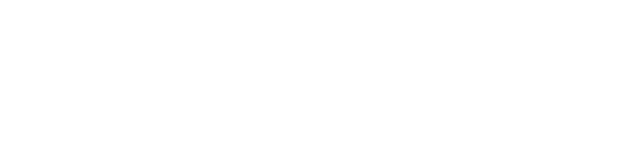
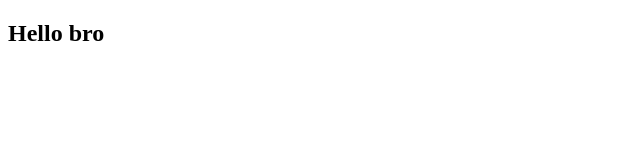
Before and after one commit to ilyazoura0/site, a plain HTML site: page main.html in a window 1280 px wide. Shown: the whole page, without its empty margins (0-640 px from the left). Drawn offline with Linux system fonts and the light colour scheme.

Commit message:
Update main.html

```diff
--- a/main.html
+++ b/main.html
@@ -6,6 +6,6 @@
           <title>Main</title>
     </head>
     <body>
-
+        <h2>Hello bro</h2>
     </body>
 </html>
```
